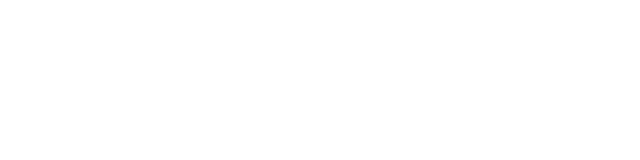
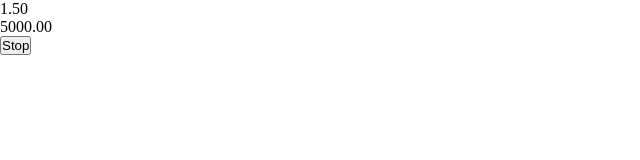
Before and after one commit to PedroPA94/hackathon-klever, a React (Vite) app in the folder kleverbet/: page / in a window 1280 px wide. Shown: the top 160 px of the page, without its empty margins (0-640 px from the left). Built offline with nearby package versions, Linux system fonts and the light colour scheme.

Commit message:
feat: game logic implemented

```diff
--- a/kleverbet/src/App.tsx
+++ b/kleverbet/src/App.tsx
@@ -1,14 +1,24 @@
-import { useState } from 'react'
-import reactLogo from './assets/react.svg'
-import './App.css'
+import './App.css';
+import Game from './components/Game';
+import handleGameArgs from './interfaces/handleGameArgs';
 
 function App() {
-  const [count, setCount] = useState(0)
+  const handleGame = ({ type, payload }: handleGameArgs) => {
+    switch(type) {
+      case 'WON':
+        console.log('The user won ', payload.value, ' KLVR with multiplier ', payload.multiplier);
+        break;
+      case 'LOSS':
+        console.log('The user lost', payload.value, 'KVLR with multiplier ', payload.multiplier);
+        break;
+    }
+  }
 
   return (
     <div className="App">
+      <Game crashTime={5000} betValue={1000} callback={handleGame}></Game>
     </div>
   )
 }
 
-export default App
+export default App;
--- /dev/null
+++ b/kleverbet/src/components/Game.tsx
@@ -0,0 +1,53 @@
+import React, { useEffect, useRef, useState } from 'react';
+import handleGameArgs from '../interfaces/handleGameArgs';
+
+interface GameProps {
+  crashTime: number,
+  betValue: number,
+  callback(args: handleGameArgs): void
+}
+
+const Game = ({ crashTime, betValue, callback }: GameProps ): React.ReactElement => {
+  const [gameState, setGameState] = useState({ multiplier: 1, timer: 0 }) // timer in ms
+  const intervalRef = useRef(0);
+
+  const stopCounter = () => {
+    clearInterval(intervalRef.current);
+    intervalRef.current = 0;
+  }
+
+  useEffect(() => {
+    intervalRef.current = setInterval(() => {
+      setGameState(({ multiplier, timer }) => (
+        { multiplier: multiplier + 0.01, timer: timer + 100 }
+      ))
+    }, 100);
+
+    return () => stopCounter();
+  }, []);
+
+  useEffect(() => {
+    if (gameState.timer >= crashTime) loseGame();
+  }, [gameState.timer]);
+
+  const stopBet = (): void => {
+    stopCounter();
+    const prizeValue = gameState.multiplier * betValue;
+    callback({ type: 'WON', payload: { multiplier: gameState.multiplier, value: prizeValue }});
+  }
+
+  const loseGame = (): void => {
+    stopCounter();
+    callback({ type: 'LOSS', payload: { multiplier: gameState.multiplier, value: betValue }});
+  }
+
+  return (
+    <>
+      <div>{gameState.multiplier.toFixed(2)}</div>
+      <div>{gameState.timer.toFixed(2)}</div>
+      <button onClick={stopBet}>Stop</button>
+    </>
+  );
+}
+
+export default Game;
--- /dev/null
+++ b/kleverbet/src/interfaces/handleGameArgs.ts
@@ -0,0 +1,9 @@
+interface handleGameArgs {
+  type: string,
+  payload: {
+    value: number,
+    multiplier: number
+  },
+}
+
+export default handleGameArgs;
```
